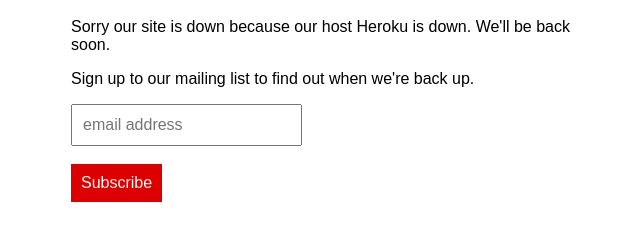
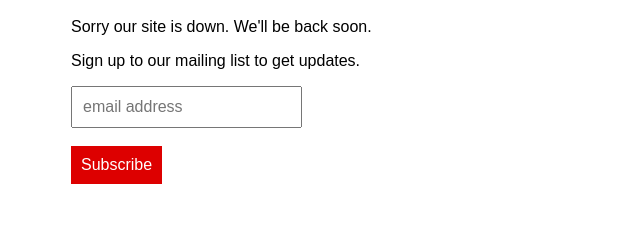
Before and after one commit to learnetto/learnetto.github.io, a plain HTML site: page index.html in a window 1280 px wide. Shown: the part 40-280 px from the top of the page, without its empty margins (319-959 px from the left). Drawn offline with Linux system fonts and the light colour scheme.

Commit message:
remove heroku text

```diff
--- a/index.html
+++ b/index.html
@@ -11,11 +11,11 @@ input{padding:10px; font-size:16px;}
 
 <h1>Learnetto</h1>
 <p>
-Sorry our site is down because our host Heroku is down. We'll be back soon.
+Sorry our site is down. We'll be back soon.
 </p>
 
 <p>
-Sign up to our mailing list to find out when we're back up.
+Sign up to our mailing list to get updates.
 <!-- Begin MailChimp Signup Form -->
 <div id="mc_embed_signup">
 <form action="//learnetto.us12.list-manage.com/subscribe/post?u=9a9a0718a52a4863b0041d355&amp;id=dc9c211d3c" method="post" id="mc-embedded-subscribe-form" name="mc-embedded-subscribe-form" class="validate" target="_blank" novalidate>
```
